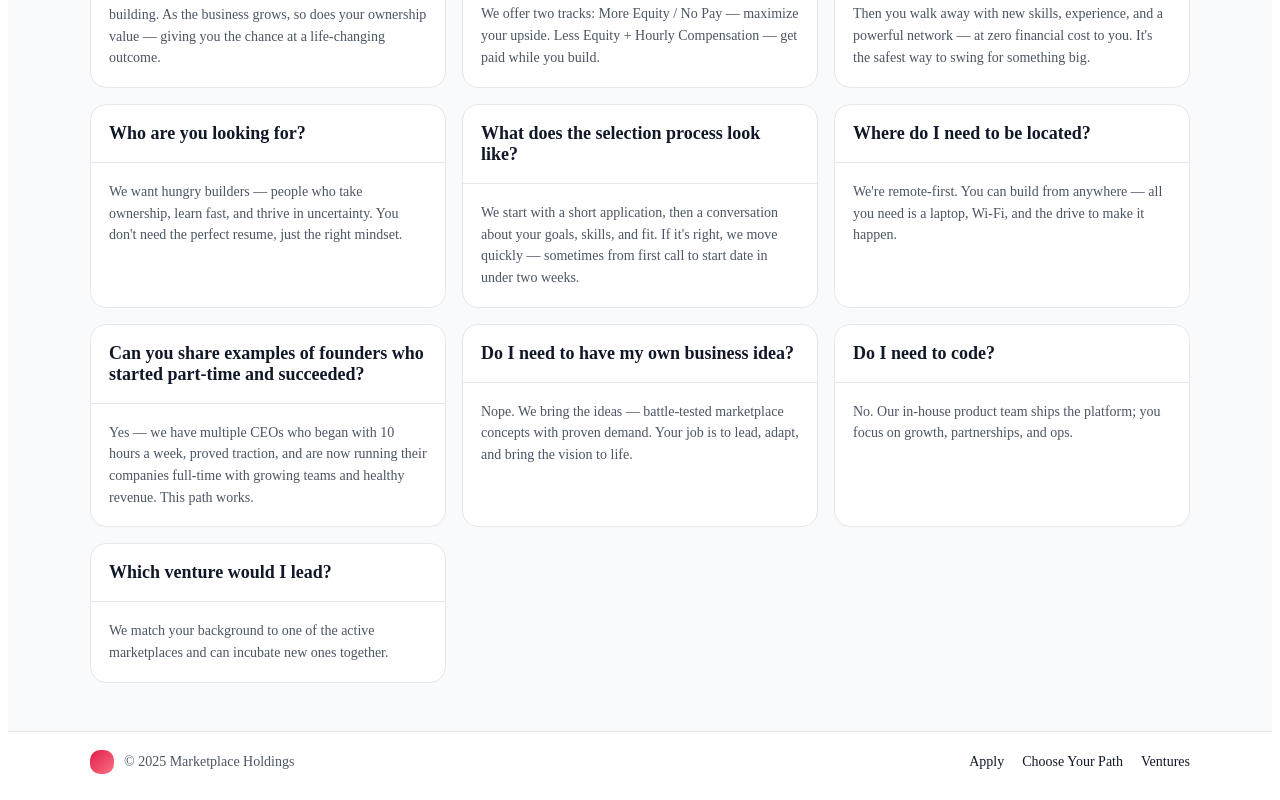
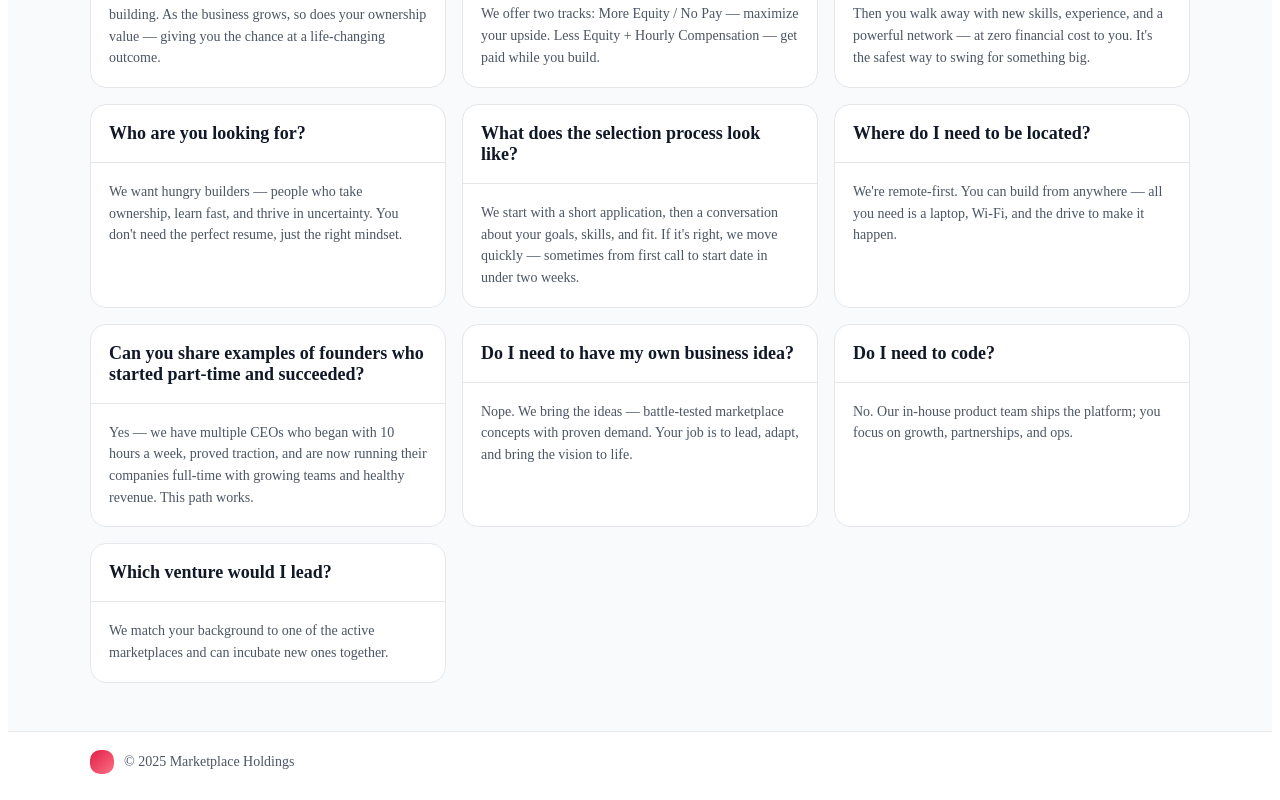
Before and after one commit to marketplaceholdings/marketplace-holdings-site, a React (Vite) app in the folder marketplace-holdings-site/: page / in a window 1280 px wide. Shown: the part 5460-6260 px from the top of the page. Built offline with nearby package versions, Linux system fonts and the light colour scheme.

Commit message:
Update App.jsx

```diff
--- a/marketplace-holdings-site/src/App.jsx
+++ b/marketplace-holdings-site/src/App.jsx
@@ -445,11 +445,7 @@ export default function App() {
               <div style={{ width: 24, height: 24, borderRadius: 10, background: `linear-gradient(135deg, ${theme.red}, #fb7185)` }} />
               <span>© {new Date().getFullYear()} Marketplace Holdings</span>
             </div>
-            <div style={{ display: "flex", alignItems: "center", gap: 18 }}>
-              <a href="#apply" style={{ color: theme.text, textDecoration: "none" }}>Apply</a>
-              <a href="#choose-your-path" style={{ color: theme.text, textDecoration: "none" }}>Choose Your Path</a>
-              <a href="#ventures" style={{ color: theme.text, textDecoration: "none" }}>Ventures</a>
-            </div>
+
           </div>
         </Container>
       </footer>
```
